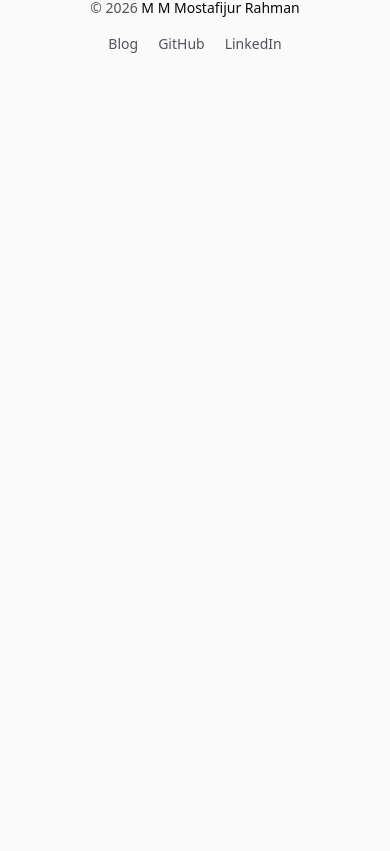
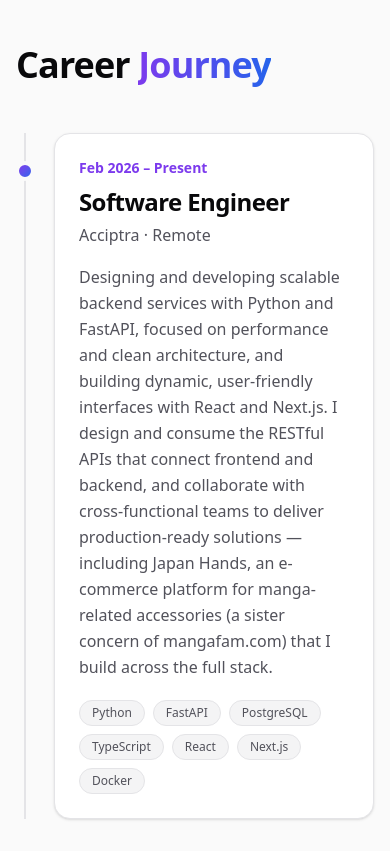
Before and after one commit to rahmanmostafijur/portfolio, a React (Vite) app: page / in a window 390 px wide. Shown: the part 6193-7044 px from the top of the page. Before the commit the page ends 6359 px from the top, so only its background shows below. Built offline with nearby package versions, Linux system fonts and the light colour scheme.

Commit message:
feat(career): add Career Journey timeline
Single entry: Software Engineer at Acciptra, Feb 2026 – Present, Remote, with the condensed description and work-stack tags.

```diff
--- /dev/null
+++ b/src/components/sections/Career.tsx
@@ -0,0 +1,40 @@
+import { career, headings } from '@/data/profile';
+import Section from '@/components/layout/Section';
+import Reveal from '@/components/ui/Reveal';
+
+export default function Career() {
+  return (
+    <Section id="career" {...headings.career}>
+      <ol className="relative ml-2 border-l-2 border-border sm:ml-4">
+        {career.map((item) => (
+          <li key={`${item.company}-${item.period}`} className="relative pb-10 pl-7 last:pb-0 sm:pl-10">
+            <span
+              aria-hidden
+              className="absolute top-7 -left-[11px] size-5 rounded-full border-4 border-background bg-linear-to-br from-accent-from to-accent-to"
+            />
+            <Reveal>
+              <article className="rounded-2xl border border-border bg-card p-6 shadow-sm sm:p-8">
+                <p className="text-sm font-semibold text-accent-from">{item.period}</p>
+                <h3 className="mt-2 text-2xl font-bold tracking-tight text-foreground">{item.role}</h3>
+                <p className="mt-1 font-medium text-muted-foreground">
+                  {item.company} <span aria-hidden>·</span> {item.workMode}
+                </p>
+                <p className="mt-4 max-w-3xl leading-relaxed text-muted-foreground">{item.description}</p>
+                <ul aria-label={`Stack at ${item.company}`} className="mt-5 flex flex-wrap gap-2">
+                  {item.tags.map((tag) => (
+                    <li
+                      key={tag}
+                      className="rounded-full border border-border bg-muted px-3 py-1 text-xs font-medium text-muted-foreground"
+                    >
+                      {tag}
+                    </li>
+                  ))}
+                </ul>
+              </article>
+            </Reveal>
+          </li>
+        ))}
+      </ol>
+    </Section>
+  );
+}
--- a/src/pages/HomePage.tsx
+++ b/src/pages/HomePage.tsx
@@ -3,6 +3,7 @@ import TechMarquee from '@/components/sections/TechMarquee';
 import About from '@/components/sections/About';
 import Services from '@/components/sections/Services';
 import Projects from '@/components/sections/Projects';
+import Career from '@/components/sections/Career';
 
 export default function HomePage() {
   return (
@@ -12,6 +13,7 @@ export default function HomePage() {
       <About />
       <Services />
       <Projects />
+      <Career />
     </>
   );
 }
```
